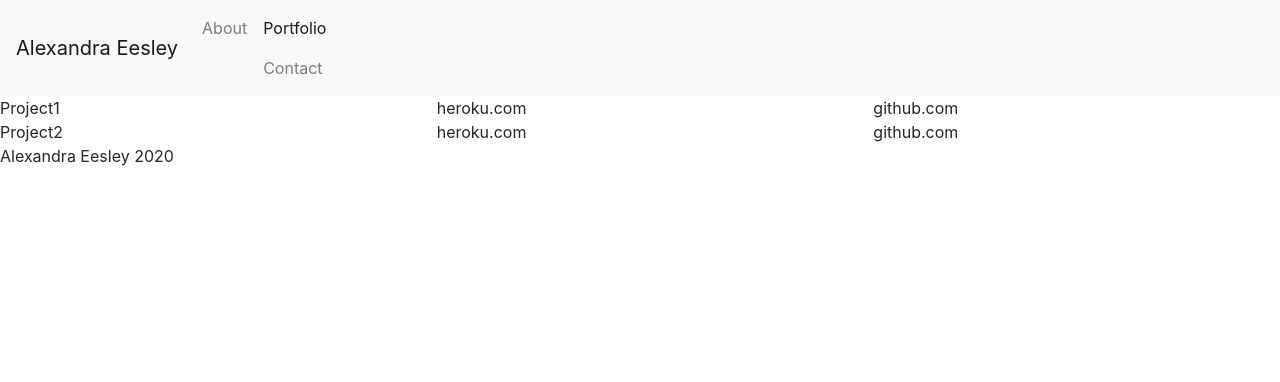
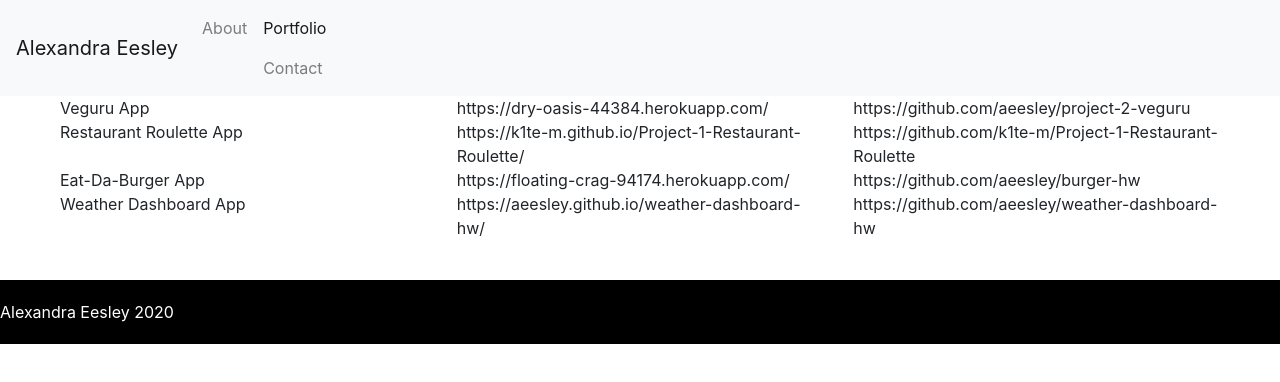
Before and after one commit to aeesley/react-portfolio, a React (Create React App) app in the folder client/: page /portfolio in a window 1280 px wide. Shown: the top 382 px of the page. Built offline with nearby package versions, Linux system fonts and the light colour scheme.

Commit message:
added some minimal styling

```diff
--- a/client/public/index.html
+++ b/client/public/index.html
@@ -28,7 +28,6 @@
     <script src="https://use.fontawesome.com/releases/v5.15.1/js/all.js" crossorigin="anonymous"></script>
 
     <title>React App</title>
-    <title>React App</title>
   </head>
   <body>
     <noscript>You need to enable JavaScript to run this app.</noscript>
--- a/client/src/components/Footer/style.css
+++ b/client/src/components/Footer/style.css
@@ -0,0 +1,7 @@
+footer{
+    background-color: black;
+    color: white;
+    padding-top: 20px;
+    padding-bottom: 20px;
+    margin-top: 40px;
+}
--- a/client/src/components/Wrapper/style.css
+++ b/client/src/components/Wrapper/style.css
@@ -0,0 +1,5 @@
+.wrapper{
+    margin-left: 60px;
+    margin-right: 60px;
+    border: none;
+}
--- a/client/src/pages/Portfolio/index.js
+++ b/client/src/pages/Portfolio/index.js
@@ -7,16 +7,24 @@ function Portfolio(props) {
   const [state, setState] = useState({
     projects: [
         {
-           title: "Project1",
-           liveLink: "heroku.com",
-           repoLink: "github.com",
-           thumbnail: ""
+           title: "Veguru App",
+           liveLink: "https://dry-oasis-44384.herokuapp.com/",
+           repoLink: "https://github.com/aeesley/project-2-veguru",
         },
         {
-           title: "Project2",
-           liveLink: "heroku.com",
-           repoLink: "github.com",
-           thumbnail: ""
+           title: "Restaurant Roulette App",
+           liveLink: "https://k1te-m.github.io/Project-1-Restaurant-Roulette/",
+           repoLink: "https://github.com/k1te-m/Project-1-Restaurant-Roulette",
+        },
+        {
+          title: "Eat-Da-Burger App",
+          liveLink: "https://floating-crag-94174.herokuapp.com/",
+          repoLink: "https://github.com/aeesley/burger-hw",
+        },
+        {
+          title: "Weather Dashboard App",
+          liveLink: "https://aeesley.github.io/weather-dashboard-hw/",
+          repoLink: "https://github.com/aeesley/weather-dashboard-hw",
         }
     ]
 })
```
